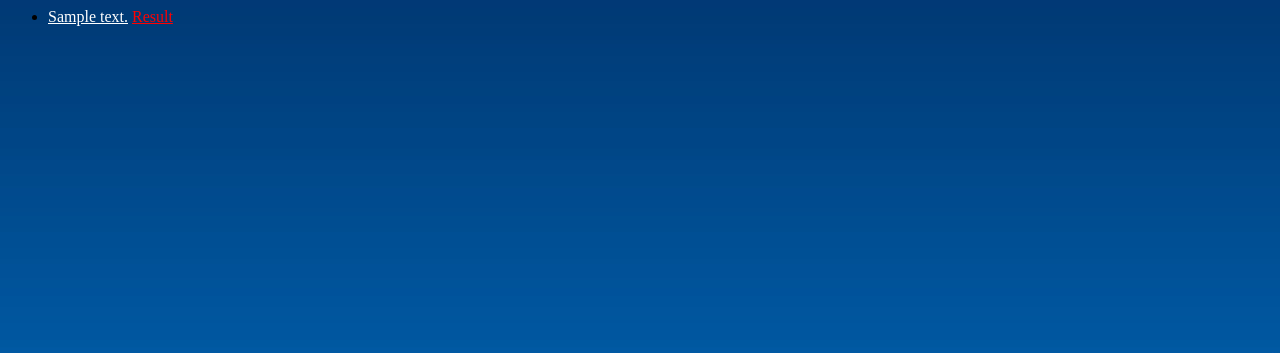
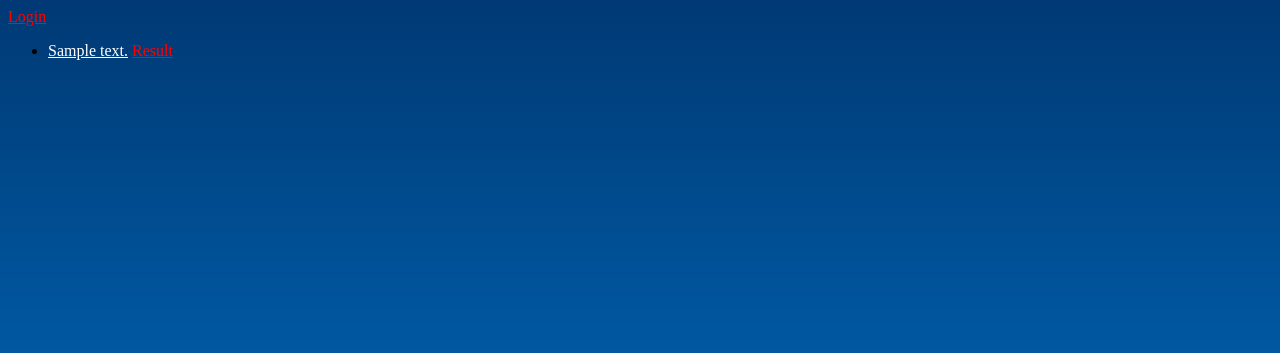
Before and after one commit to PloyyNK/ku-polls, a Django app: page /polls/ in a window 1280 px wide. Shown: the top 353 px of the page. Run offline with Django 4.2, Linux system fonts and the light colour scheme; tables that the repository leaves empty hold one stand-in row (values such as "Sample post").

Commit message:
modify page

```diff
--- a/polls/templates/polls/index.html
+++ b/polls/templates/polls/index.html
@@ -1,6 +1,14 @@
 {% load static %}
 
 <link rel="stylesheet" href="{% static 'polls/style.css' %}">
+{% if user.is_authenticated %}
+<label>{{"Hello, "}}</label><user>{{user.username}}</user>
+<a href="{% url 'logout' %}" style="color: white">Logout</a>
+{% else %}
+<a href="{% url 'login' %}" style="color: red">Login</a>
+{% endif %}
+
+
 {% if messages %}
     <ul class="messages">
         {% for msg in messages %}
```
